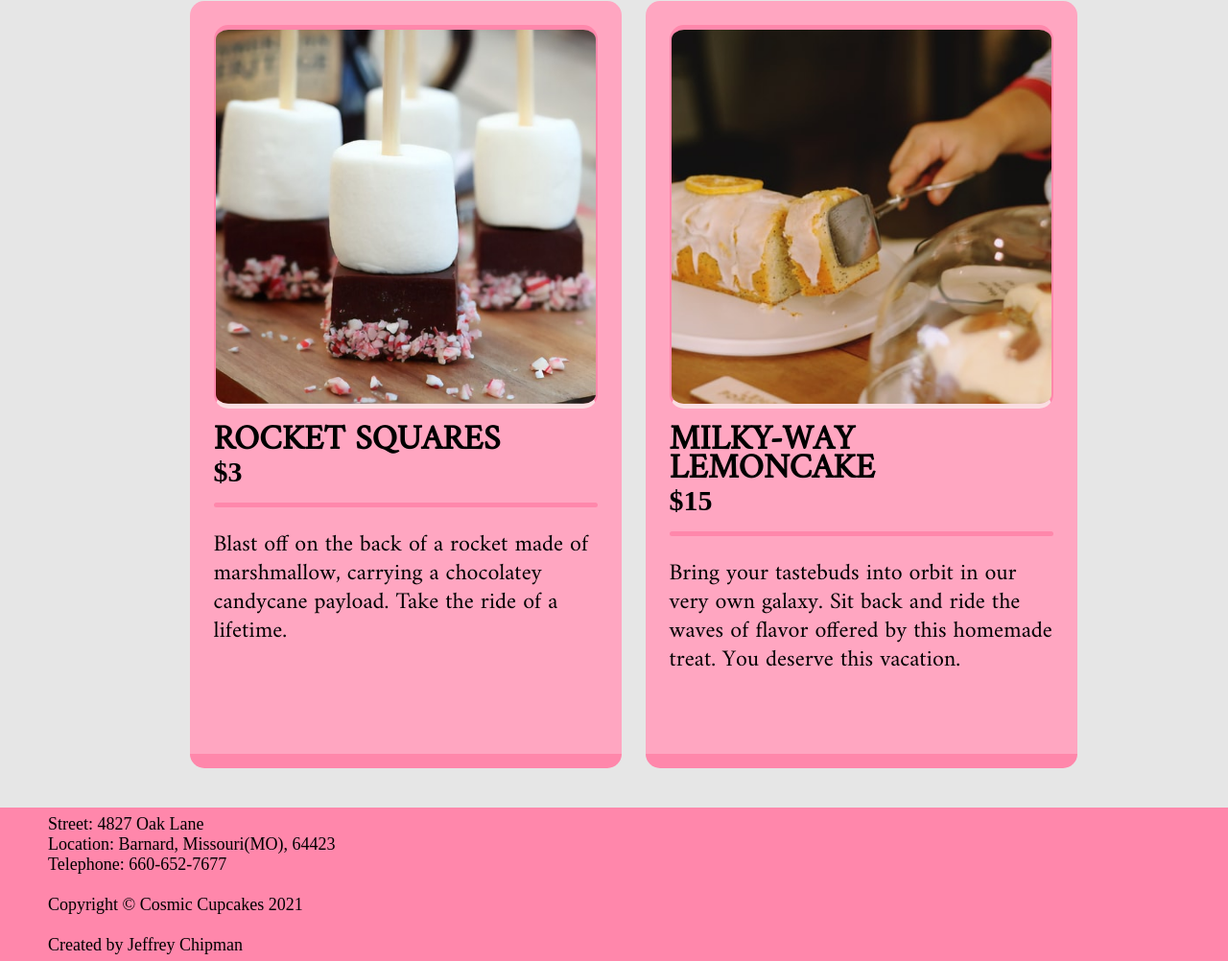
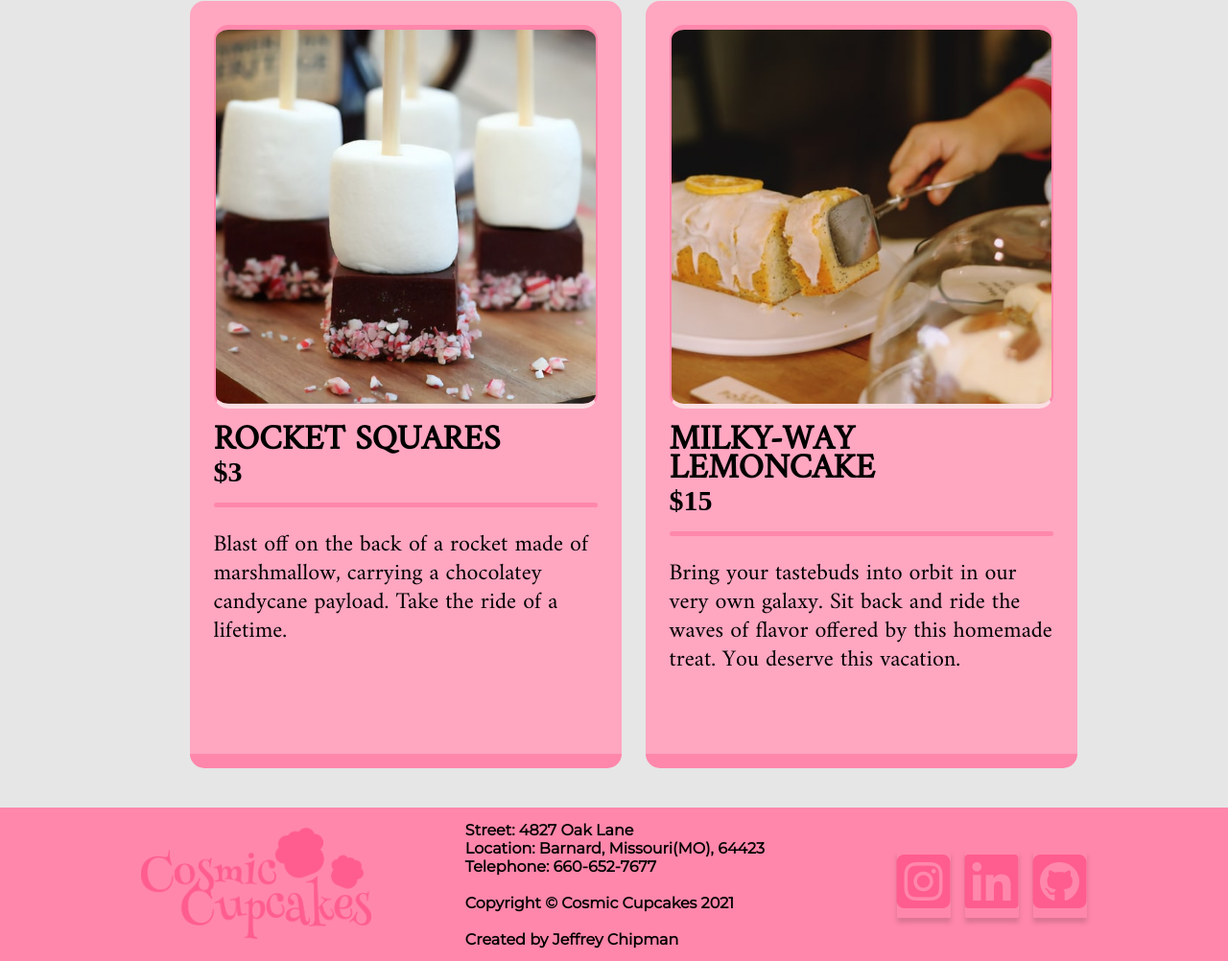
Before and after one commit to zzzsosleepy/CosmicCupcakes, a plain HTML site: page index.html in a window 1280 px wide. Shown: the part 3476-4478 px from the top of the page at 96% size. Drawn offline with Linux system fonts and the light colour scheme.

Commit message:
Added logo and social icons to footer

```diff
--- a/index.html
+++ b/index.html
@@ -10,6 +10,10 @@
     <meta http-equiv="X-UA-Compatible" content="IE=edge">
     <meta name="viewport" content="width=device-width, initial-scale=1.0">
     <link rel="stylesheet" href="styles.css">
+
+    <!-- FontAwesome import for Icons -->
+    <script src="https://kit.fontawesome.com/f39575d584.js" crossorigin="anonymous"></script>
+    <!--  -->
     <title>Cosmic Cupcakes - #1 Gourmet Desserts</title>
 </head>
 
@@ -172,6 +176,10 @@
 
     <!-- FOOTER -->
     <footer>
+        <div class="footer-logo">
+            <img src="./img/logo_mono.png" alt="">
+        </div>
+        <div class="contactInfo">
             Street: 4827 Oak Lane
             <br />
             Location: Barnard, Missouri(MO), 64423
@@ -183,6 +191,23 @@
             <br />
             <br />
             Created by Jeffrey Chipman
+
+            <!-- SOCIAL LINKS -->
+        </div>
+        <div class="social-line">
+            <ul>
+                <li><a href="https://www.instagram.com/zzzjeffrey/" target="_blank" rel="noopener noreferrer"><i
+                            class="fab fa-instagram-square"></i></a></li>
+                <!--https://www.freecodecamp.org/news/how-to-use-html-to-open-link-in-new-tab/-->
+                <!--The rel attribute sets the relationship between your page and the linked URL.
+                            Setting it to noopener noreferrer is to prevent a type of phishing known as tabnabbing.-->
+                <li><a href="https://www.linkedin.com/in/jeffrey-chipman-1a4289172/" target="_blank"
+                        rel="noopener noreferrer"><i class="fab fa-linkedin"></i></a></li>
+                <li><a href="https://github.com/zzzsosleepy" target="_blank" rel="noopener noreferrer"><i
+                            class="fab fa-github-square"></i></a></li>
+            </ul>
+        </div>
+        <!-- END SOCIAL LINKS -->
     </footer>
     <!-- FOOTER END -->
 </body>
--- a/index.js
+++ b/index.js
@@ -29,8 +29,10 @@ window.onscroll = function () { scrollFunction() };
 function scrollFunction() {
     if (document.body.scrollTop > 250 || document.documentElement.scrollTop > 250) {
         backToTopButton.style.opacity = 100;
+        backToTopButton.style.pointerEvents = "visiblePainted";
     } else {
         backToTopButton.style.opacity = 0;
+        backToTopButton.style.pointerEvents = "none";
     }
     if (document.body.scrollTop > 550 || document.documentElement.scrollTop > 550) {
         navBar.style.backgroundColor = "#ff87ab";
@@ -41,6 +43,11 @@ function scrollFunction() {
         navBar.style.backgroundColor = "#e6e6e6";
         navLinks.forEach(link => link.style.color = navLinkDefaultColor);
         navLogo.src = "img/logo.png";
+    }
+    if ((window.innerHeight + window.scrollY) >= document.body.offsetHeight) {
+        // bottom of page
+        backToTopButton.style.opacity = 0;
+        backToTopButton.style.pointerEvents = "none";
     }
 }
 
--- a/styles.css
+++ b/styles.css
@@ -375,14 +375,56 @@ footer {
     height: 20vh;
     background-color: var(--clr400);
     display: flex;
+    text-align: left;
+    flex-direction: row;
+    justify-content: space-evenly;
+    align-items: center;
+    padding-inline: 50px;
+    padding-block: 15px;
+    width: 100%;
+}
+
+.contactInfo {
+    margin-top: 5px;
+    margin-bottom: 5px;
+    font-family: var(--fnt-primary);
+    font-weight: bolder;
     color: var(--clr600);
-    text-align: left;
-    flex-direction: column;
-    justify-content: center;
-    align-items: flex-start;
-    padding-inline: 50px;
-    font-size: 18px;
+    font-size: 16px;
 }
+
+footer hr {
+    position: absolute;
+    float: right;
+    width: 75%;
+    height: 20%;
+    background-color: var(--clr300);
+    border-radius: 15px;
+    border: none;
+}
+
+.social-line ul {
+    display: flex;
+    gap: 15px;
+    list-style: none;
+}
+
+.social-line a {
+    color: var(--clr500);
+    font-size: 4rem;
+    box-shadow: var(--shadow-soft);
+    transition: color 0.3s ease;
+}
+
+.social-line a:hover {
+    color: var(--clr100);
+}
+
+.footer-logo img {
+    height: 100%;
+    width: 15rem;
+}
+
 
 /* FOOTER SECTION END-------------------------------- */
 
@@ -409,6 +451,23 @@ footer {
     }
 
     .hero-hr {
+        display: none;
+    }
+
+    .social-line a {
+        font-size: var(--head2);
+    }
+
+    .social-line ul {
+        flex-direction: column;
+        gap: 0px;
+    }
+
+    .contactInfo {
+        font-size: 12px;
+    }
+
+    .footer-logo {
         display: none;
     }
 }
@@ -558,8 +617,8 @@ footer {
         margin-top: 15px;
     }
 
-    footer {
-        font-size: 12px;
+    .contactInfo {
+        font-size: 10px;
     }
 }
 
```
Also changed, not shown: img/logo_mono.png (added). Lines whose indentation alone changed are shown as unchanged.
